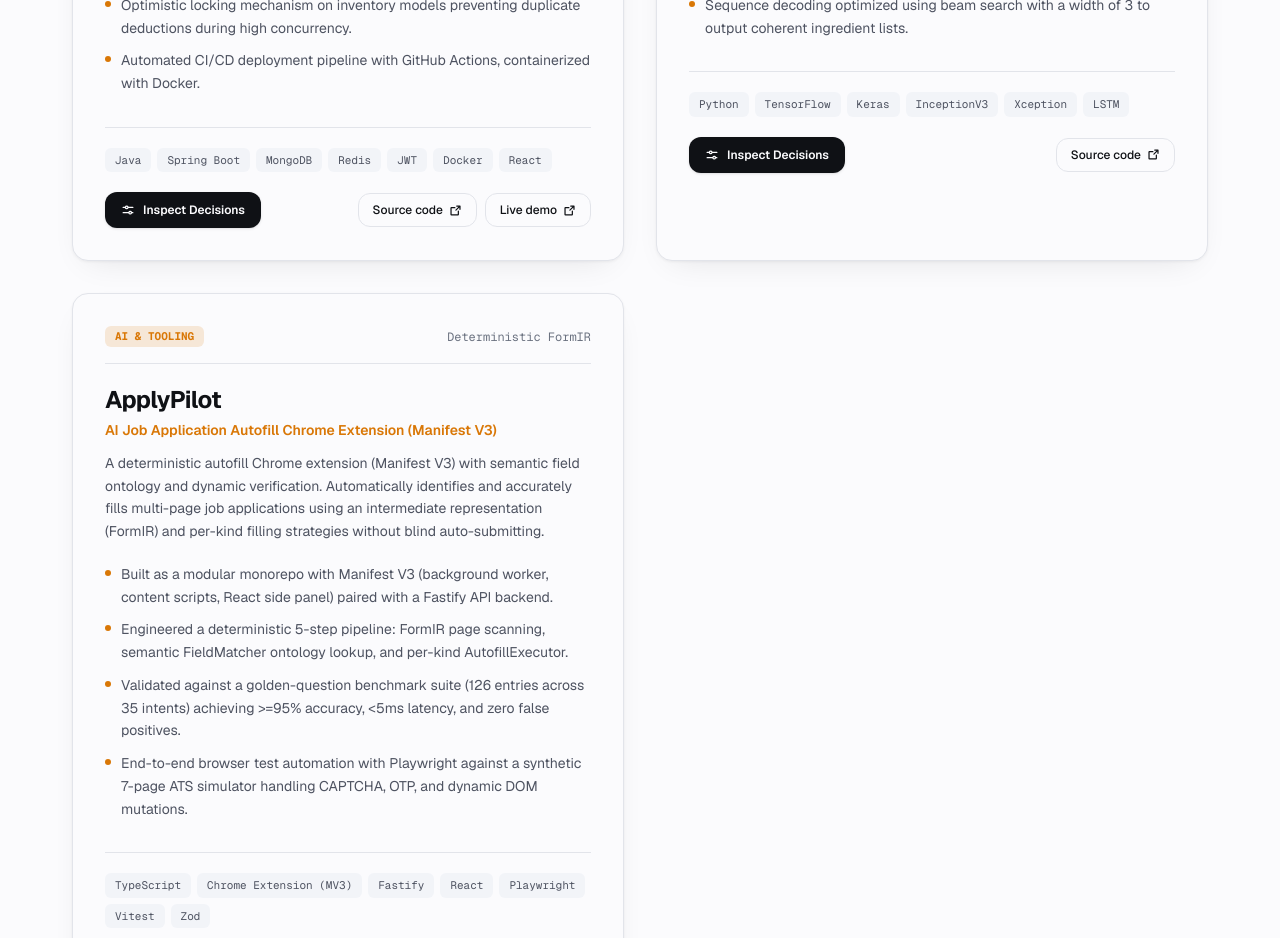
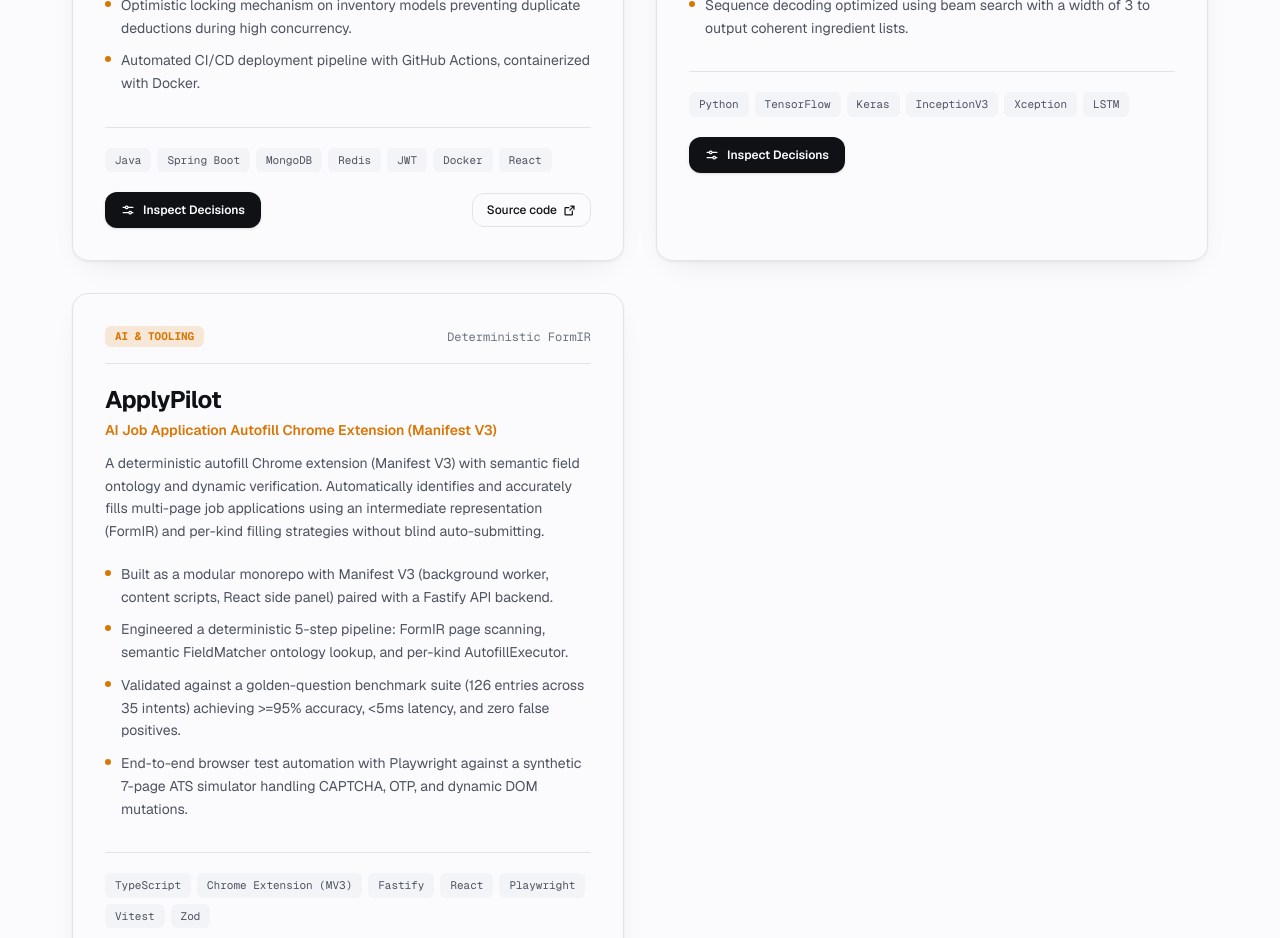
Before and after one commit to Nikhil-sai-nambula/portfolio, a Next.js app: page / in a window 1280 px wide. Shown: the part 6980-7918 px from the top of the page. Built offline with nearby package versions, Linux system fonts and the light colour scheme.

Commit message:
fix(projects): remove ShopVerse live demo and Recipe Generation source link

```diff
--- a/src/data/portfolio.ts
+++ b/src/data/portfolio.ts
@@ -271,7 +271,6 @@
     category: "Distributed Systems",
     links: [
       { label: "Source code", href: "https://github.com/Nikhil-sai-nambula/ShopVerse" },
-      { label: "Live demo", href: "https://shop-verse-six.vercel.app" },
     ],
     technicalSpecs: {
       pattern: "Event-Driven & Finite State Machine",
@@ -302,12 +301,7 @@
     ],
     stack: ["Python", "TensorFlow", "Keras", "InceptionV3", "Xception", "LSTM"],
     category: "Computer Vision",
-    links: [
-      {
-        label: "Source code",
-        href: "https://github.com/Nikhil-sai-nambula/recipe-generation-from-food-photos",
-      },
-    ],
+    links: [],
     technicalSpecs: {
       pattern: "Encoder-Decoder CNN-LSTM Architecture",
       throughputOrMetric: "87% Top-5 ingredient prediction accuracy",
```
